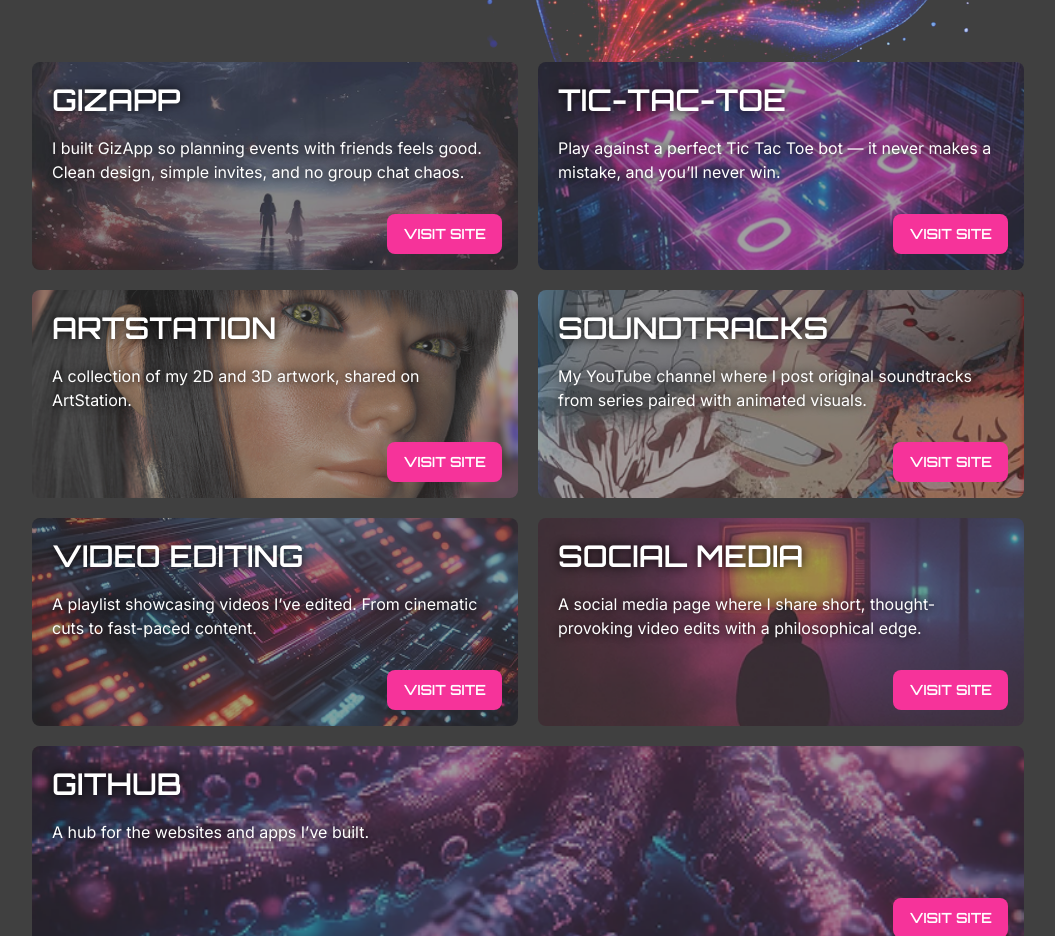
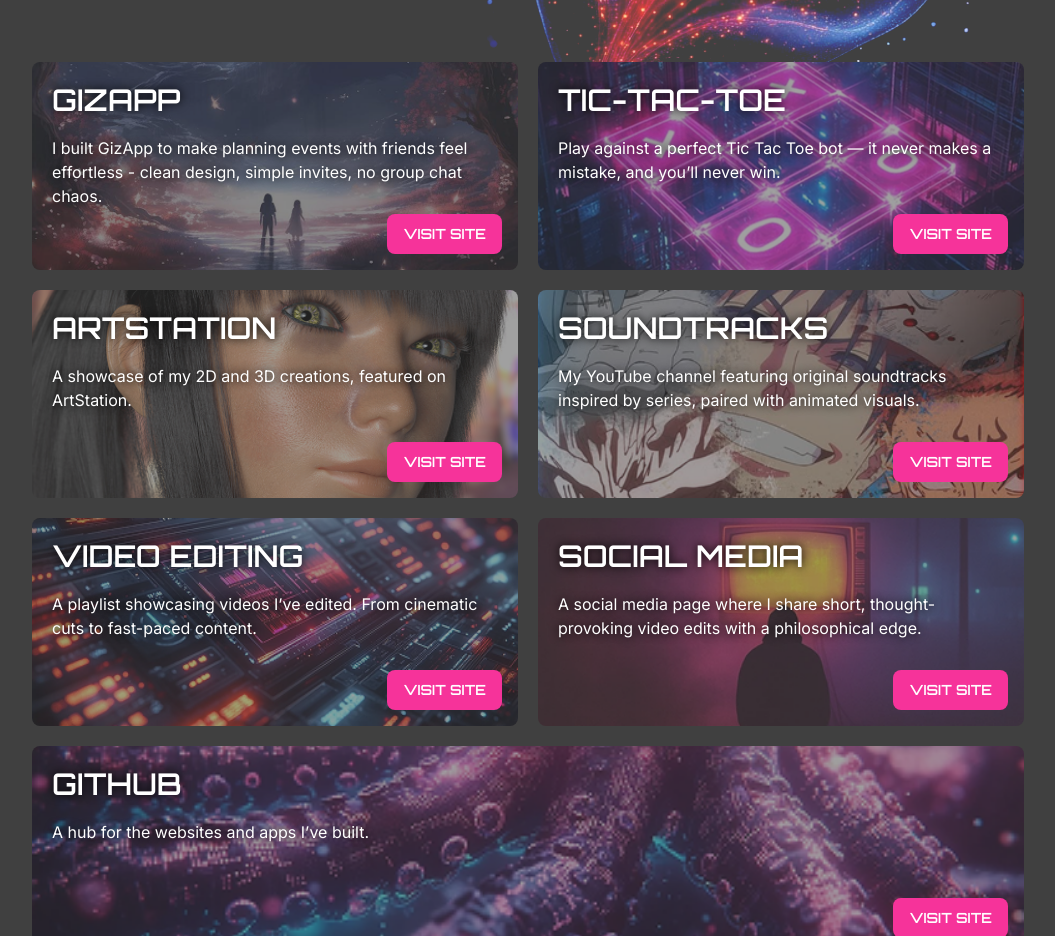
Before and after one commit to DreamwalkerJL/WebsiteJL, a Next.js app: page / in a window 1280 px wide. Shown: the part 4060-4996 px from the top of the page, without its empty margins (112-1167 px from the left). Built offline with nearby package versions, Linux system fonts and the light colour scheme.

Commit message:
text upgrades and mt top for mobile - full page

```diff
--- a/src/app/Scenes/Creations/Creations.tsx
+++ b/src/app/Scenes/Creations/Creations.tsx
@@ -6,7 +6,7 @@ const creationsData = [
   {
     id: 1,
     title: "Gizapp",
-    text: "I built GizApp so planning events with friends feels good. Clean design, simple invites, and no group chat chaos.",
+    text: "I built GizApp to make planning events with friends feel effortless - clean design, simple invites, no group chat chaos.",
     bgUrl: "/Creations/Creation_1.png",
     link: "https://gizapp.net/" // add your URL here
   },
@@ -20,14 +20,14 @@ const creationsData = [
   {
     id: 3,
     title: "Artstation",
-    text: "A collection of my 2D and 3D artwork, shared on ArtStation.",
+    text: "A showcase of my 2D and 3D creations, featured on ArtStation.",
     bgUrl: "/Creations/Creation_3.png",
     link: "https://www.artstation.com/dreamwalkerworld"
   },
   {
     id: 4,
     title: "soundtracks",
-    text: "My YouTube channel where I post original soundtracks from series paired with animated visuals.",
+    text: "My YouTube channel featuring original soundtracks inspired by series, paired with animated visuals.",
     bgUrl: "/Creations/Creation_4.png",
     link: "https://www.youtube.com/@DWBattleMusic"
   },
--- a/src/app/Scenes/Origin/AboutMe.tsx
+++ b/src/app/Scenes/Origin/AboutMe.tsx
@@ -24,7 +24,7 @@ const AboutMe = () => (
       Along the way, I’ve worked professionally as an ICT Support Specialist and
       a SharePoint Web Developer, giving me hands-on experience with real-world
       systems and collaborative environments. This blend of technical depth and
-      creative vision shapes everything I build today.
+      creative vision, shapes everything I build today.
     </div>
   </div>
 );
--- a/src/app/Scenes/Origin/StickyNav.tsx
+++ b/src/app/Scenes/Origin/StickyNav.tsx
@@ -168,7 +168,7 @@ useEffect(() => {
                 <AnimatePresence>
                   {menuOpen && (
                     <motion.div
-                      initial={{ y: -200, opacity: 1 }}
+                      initial={{ y: -200, opacity: 0 }}
                       animate={{ y: 0, opacity: 1 }}
                       exit={{ y: -200, opacity: 0 }}
                       transition={{ duration: 0.4, ease: "easeOut" }}
--- a/src/app/page.tsx
+++ b/src/app/page.tsx
@@ -23,7 +23,7 @@ useEffect(() => {
   return () => document.body.classList.remove("overflow-hidden");
 }, [menuOpen]);
   return (
-<div className="HeroMain w-full relative   inline-flex flex-col justify-start items-center overflow-hidden  bg-[#1d1d1d] ">
+<div className="HeroMain w-full relative sm:mt-[-100px]   inline-flex flex-col justify-start items-center overflow-hidden  bg-[#1d1d1d] ">
 <StickyNav menuOpen={menuOpen} setMenuOpen={setMenuOpen} />
   <div id="home"className="w-full relative   inline-flex flex-col justify-start items-center overflow-hidden  bg-[#1d1d1d]">
 <Hero menuOpen={menuOpen} setMenuOpen={setMenuOpen} />
```
